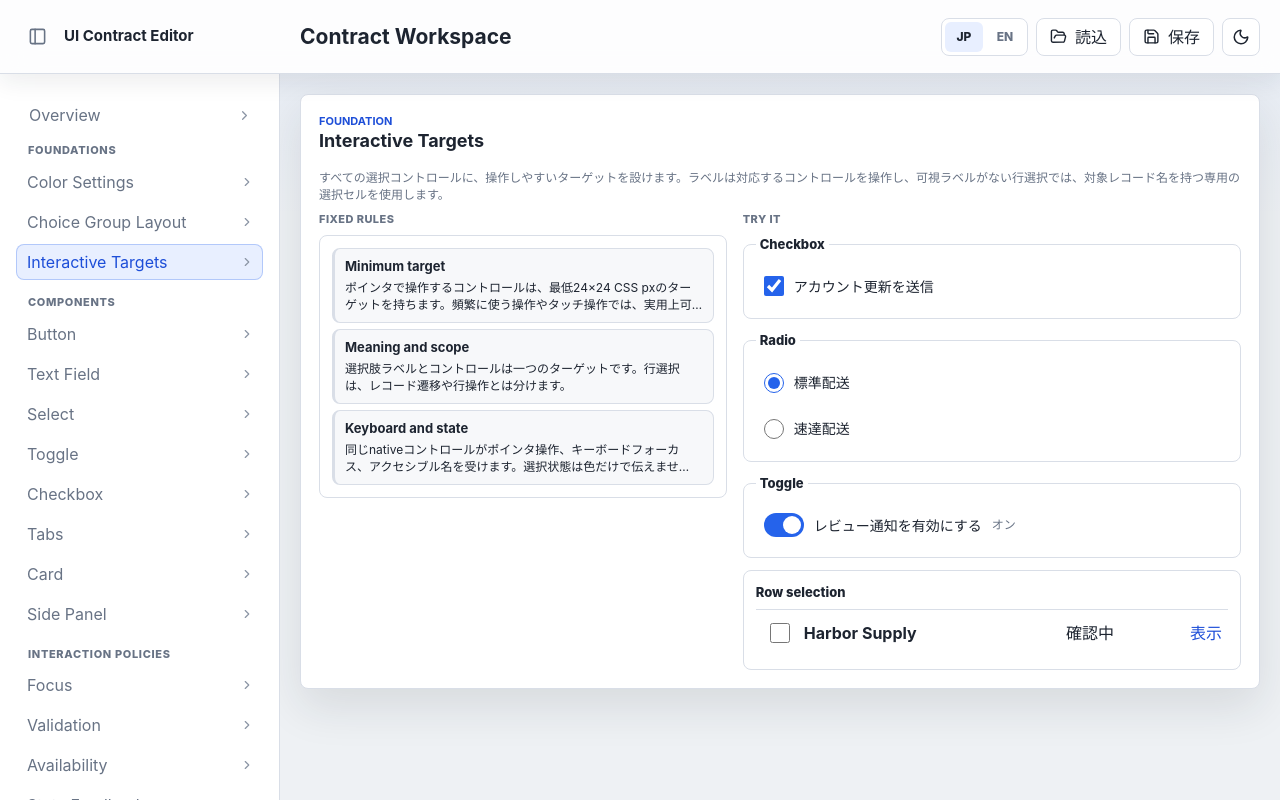
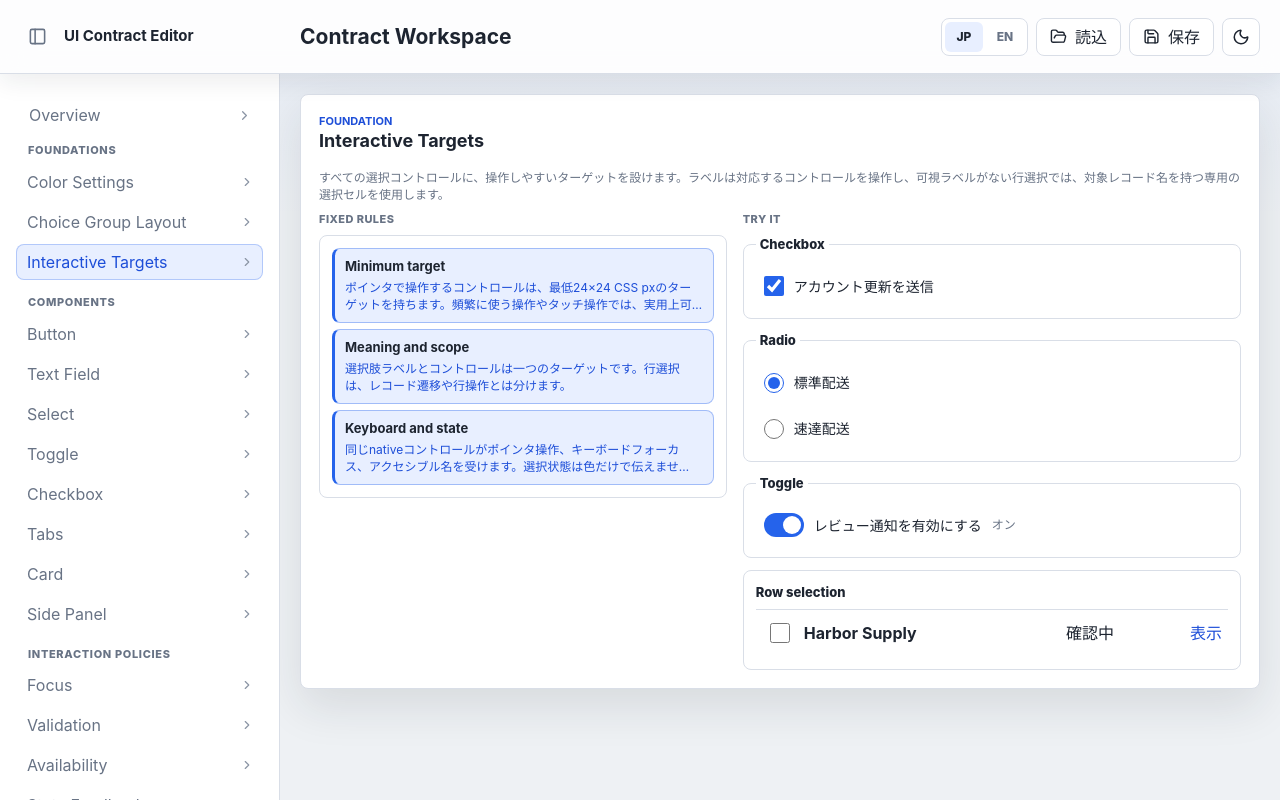
Before and after one commit to mk3008/ui-contract, a React (Vite) app: page / in a window 1280 px wide. Both pictures are taken after a click on the button "Interactive Targets". Built offline with nearby package versions, Linux system fonts and the light colour scheme.

Commit message:
fix(editor): mark fixed rules as active

```diff
--- a/src/interaction-target-contract.tsx
+++ b/src/interaction-target-contract.tsx
@@ -21,15 +21,15 @@ export function InteractiveTargetContractPanel() {
         controls={
           <section aria-label="Fixed rules" className="option-group">
             <div className="option-grid">
-              <div className="option-card fixed-rule-card">
+              <div className="option-card is-selected fixed-rule-card">
                 <span className="option-title">Minimum target</span>
                 <span className="option-note">Pointer-operable controls provide at least a 24 by 24 CSS pixel target. Frequent or touch-relevant operations aim for 44 by 44 CSS pixels where practical.</span>
               </div>
-              <div className="option-card fixed-rule-card">
+              <div className="option-card is-selected fixed-rule-card">
                 <span className="option-title">Meaning and scope</span>
                 <span className="option-note">Choice labels and controls form one target. Row selection remains separate from record navigation and row actions.</span>
               </div>
-              <div className="option-card fixed-rule-card">
+              <div className="option-card is-selected fixed-rule-card">
                 <span className="option-title">Keyboard and state</span>
                 <span className="option-note">The same native control receives pointer activation, keyboard focus, and an accessible name. Checked state is never conveyed by color alone.</span>
               </div>
--- a/src/styles.css
+++ b/src/styles.css
@@ -1010,15 +1010,6 @@ h3 {
   border-left-color: var(--primary);
   color: var(--primary-strong);
   background: var(--primary-soft);
-}
-
-.fixed-rule-card,
-.fixed-rule-card:hover {
-  border-color: var(--line);
-  border-left-color: var(--line);
-  color: var(--text);
-  background: var(--surface-soft);
-  cursor: default;
 }
 
 .option-title {
```
Also changed, not shown: 1 other file (tests, documents, lock files or other folders).
